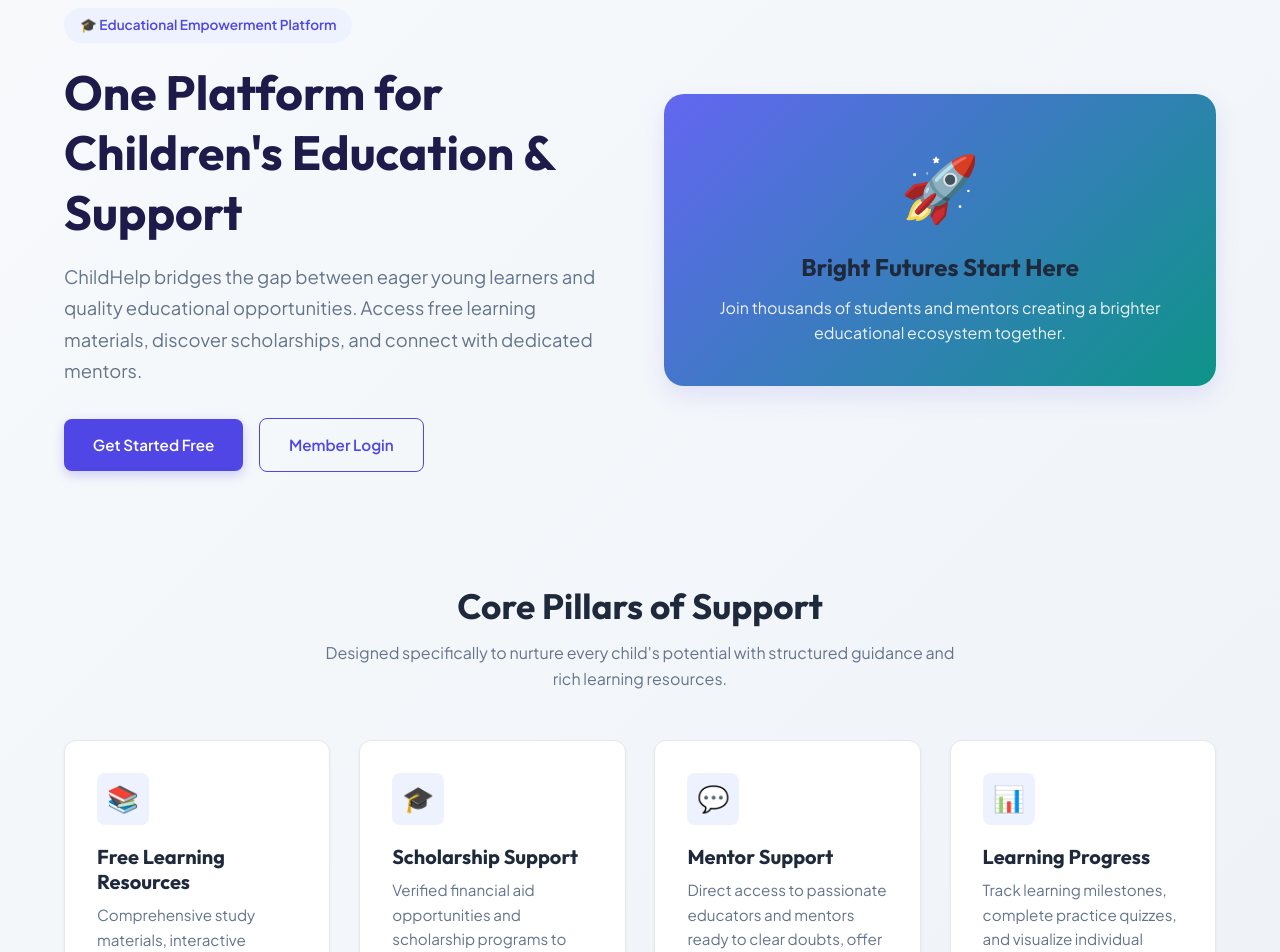
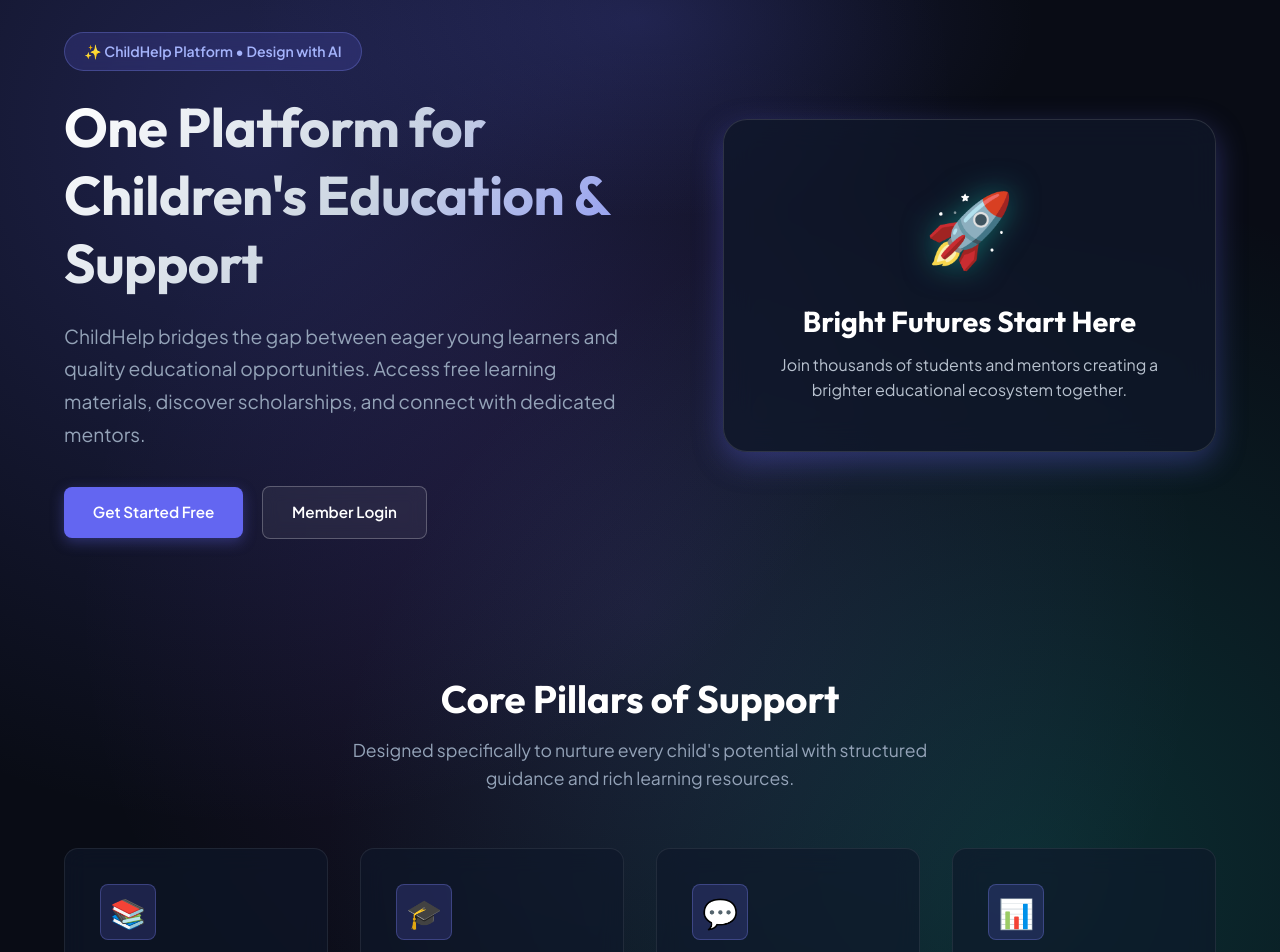
Before and after one commit to yasaswinikayala24-debug/childhelp, a React (Vite) app in the folder frontend/: page / in a window 1280 px wide. Shown: the part 160-1112 px from the top of the page. Built offline with nearby package versions, Linux system fonts and the light colour scheme; no server answers.

Commit message:
Add Google Stitch dark glowing particle mesh background to landing page

```diff
--- a/frontend/src/index.css
+++ b/frontend/src/index.css
@@ -1,23 +1,32 @@
-/* ChildHelp Master Stylesheet */
+/* ChildHelp Master Stylesheet - Featuring Stitch Dark Glow Landing Theme */
 :root {
-  --primary-color: #4f46e5;
-  --primary-hover: #4338ca;
-  --primary-light: #eef2ff;
-  --secondary-color: #0d9488;
-  --secondary-hover: #0f766e;
+  --primary-color: #6366f1;
+  --primary-hover: #4f46e5;
+  --primary-light: rgba(99, 102, 241, 0.15);
+  --secondary-color: #14b8a6;
+  --secondary-hover: #0d9488;
   --accent-color: #f59e0b;
-  --bg-gradient: linear-gradient(135deg, #f8fafc 0%, #edf2f7 100%);
+
+  /* Stitch Dark Mesh Theme */
+  --stitch-bg: #090c15;
+  --stitch-gradient: radial-gradient(circle at 20% 15%, rgba(99, 102, 241, 0.25) 0%, transparent 45%),
+                      radial-gradient(circle at 80% 70%, rgba(20, 184, 166, 0.2) 0%, transparent 50%),
+                      radial-gradient(circle at 50% 50%, rgba(168, 85, 247, 0.12) 0%, transparent 60%),
+                      #090c15;
   --surface-color: #ffffff;
+  --surface-dark: rgba(15, 23, 42, 0.75);
+  --glass-border: rgba(255, 255, 255, 0.12);
   --text-primary: #1e293b;
   --text-secondary: #64748b;
+  --text-light: #f8fafc;
   --text-muted: #94a3b8;
   --border-color: #e2e8f0;
   --shadow-sm: 0 1px 3px rgba(0, 0, 0, 0.05);
   --shadow-md: 0 4px 12px rgba(0, 0, 0, 0.08);
-  --shadow-lg: 0 10px 25px rgba(79, 70, 229, 0.12);
+  --shadow-glow: 0 10px 30px rgba(99, 102, 241, 0.35);
   --radius-sm: 8px;
-  --radius-md: 12px;
-  --radius-lg: 20px;
+  --radius-md: 14px;
+  --radius-lg: 24px;
   --font-heading: 'Outfit', sans-serif;
   --font-body: 'Plus Jakarta Sans', sans-serif;
 }
@@ -30,7 +39,7 @@
 
 body {
   font-family: var(--font-body);
-  background: var(--bg-gradient);
+  background: #f8fafc;
   color: var(--text-primary);
   line-height: 1.6;
   min-height: 100vh;
@@ -60,7 +69,7 @@
 /* Header & Navbar */
 .navbar {
   background: rgba(255, 255, 255, 0.92);
-  backdrop-filter: blur(10px);
+  backdrop-filter: blur(12px);
   border-bottom: 1px solid var(--border-color);
   position: sticky;
   top: 0;
@@ -141,12 +150,13 @@
 .btn-primary {
   background-color: var(--primary-color);
   color: #ffffff;
-  box-shadow: 0 4px 12px rgba(79, 70, 229, 0.25);
+  box-shadow: 0 4px 14px rgba(99, 102, 241, 0.35);
 }
 
 .btn-primary:hover {
   background-color: var(--primary-hover);
-  transform: translateY(-1px);
+  transform: translateY(-2px);
+  box-shadow: 0 6px 20px rgba(99, 102, 241, 0.45);
 }
 
 .btn-secondary {
@@ -167,6 +177,19 @@
 
 .btn-outline:hover {
   background-color: var(--primary-light);
+}
+
+.btn-outline-glow {
+  background: rgba(255, 255, 255, 0.06);
+  color: #ffffff;
+  border: 1.5px solid rgba(255, 255, 255, 0.25);
+  backdrop-filter: blur(8px);
+}
+
+.btn-outline-glow:hover {
+  background: rgba(255, 255, 255, 0.15);
+  border-color: #ffffff;
+  transform: translateY(-1px);
 }
 
 .btn-danger {
@@ -196,119 +219,169 @@
   padding: 2.5rem 1.5rem;
 }
 
-/* Home Page */
+/* Landing Page (Stitch Dark Glow Particle Mesh) */
+.landing-wrapper {
+  background: var(--stitch-gradient);
+  color: #ffffff;
+  min-height: calc(100vh - 140px);
+  position: relative;
+  overflow: hidden;
+}
+
+.landing-wrapper::before {
+  content: '';
+  position: absolute;
+  top: -100px;
+  left: 50%;
+  transform: translateX(-50%);
+  width: 800px;
+  height: 400px;
+  background: radial-gradient(ellipse at center, rgba(99, 102, 241, 0.18) 0%, transparent 70%);
+  pointer-events: none;
+}
+
 .hero-section {
   display: grid;
-  grid-template-columns: 1fr 1fr;
-  gap: 3rem;
+  grid-template-columns: 1.1fr 0.9fr;
+  gap: 3.5rem;
   align-items: center;
-  padding: 3rem 0;
+  padding: 4.5rem 0 3.5rem 0;
 }
 
 .hero-badge {
-  display: inline-block;
-  background: var(--primary-light);
-  color: var(--primary-color);
-  padding: 0.4rem 1rem;
+  display: inline-flex;
+  align-items: center;
+  gap: 0.5rem;
+  background: rgba(99, 102, 241, 0.18);
+  border: 1px solid rgba(129, 140, 248, 0.3);
+  color: #a5b4fc;
+  padding: 0.45rem 1.2rem;
   border-radius: 50px;
   font-weight: 600;
-  font-size: 0.85rem;
-  margin-bottom: 1.2rem;
+  font-size: 0.88rem;
+  margin-bottom: 1.4rem;
+  backdrop-filter: blur(8px);
 }
 
 .hero-title {
-  font-size: 3rem;
-  margin-bottom: 1.2rem;
-  color: #1e1b4b;
+  font-size: 3.4rem;
+  margin-bottom: 1.4rem;
+  color: #ffffff;
+  letter-spacing: -0.5px;
+  background: linear-gradient(135deg, #ffffff 0%, #cbd5e1 50%, #818cf8 100%);
+  -webkit-background-clip: text;
+  -webkit-text-fill-color: transparent;
 }
 
 .hero-subtitle {
-  font-size: 1.15rem;
-  color: var(--text-secondary);
-  margin-bottom: 2rem;
+  font-size: 1.2rem;
+  color: #94a3b8;
+  margin-bottom: 2.2rem;
   line-height: 1.7;
+  max-width: 580px;
 }
 
 .hero-cta {
   display: flex;
-  gap: 1rem;
+  gap: 1.2rem;
   align-items: center;
 }
 
 .hero-card-illustration {
-  background: linear-gradient(135deg, #6366f1 0%, #0d9488 100%);
+  background: var(--surface-dark);
   border-radius: var(--radius-lg);
-  padding: 2.5rem;
+  padding: 3rem 2rem;
   color: #ffffff;
-  box-shadow: var(--shadow-lg);
+  border: 1px solid var(--glass-border);
+  backdrop-filter: blur(16px);
+  box-shadow: var(--shadow-glow);
   text-align: center;
+  position: relative;
+  transition: transform 0.3s ease, box-shadow 0.3s ease;
+}
+
+.hero-card-illustration:hover {
+  transform: translateY(-5px);
+  box-shadow: 0 15px 40px rgba(99, 102, 241, 0.45);
 }
 
 .illustration-icon {
-  font-size: 4rem;
-  margin-bottom: 1rem;
+  font-size: 4.5rem;
+  margin-bottom: 1.2rem;
+  filter: drop-shadow(0 0 15px rgba(20, 184, 166, 0.5));
+}
+
+.hero-card-illustration h2 {
+  color: #ffffff;
+  font-size: 1.8rem;
 }
 
 .features-section {
-  padding: 4rem 0;
+  padding: 5rem 0 3rem 0;
 }
 
 .section-header {
   text-align: center;
   max-width: 650px;
-  margin: 0 auto 3rem auto;
+  margin: 0 auto 3.5rem auto;
 }
 
 .section-title {
-  font-size: 2.2rem;
+  font-size: 2.4rem;
   margin-bottom: 0.8rem;
+  color: #ffffff;
 }
 
 .section-subtitle {
-  color: var(--text-secondary);
+  color: #94a3b8;
+  font-size: 1.1rem;
 }
 
 .features-grid {
   display: grid;
-  grid-template-columns: repeat(auto-fit, minmax(250px, 1fr));
-  gap: 1.8rem;
+  grid-template-columns: repeat(auto-fit, minmax(260px, 1fr));
+  gap: 2rem;
 }
 
 .feature-card {
-  background: var(--surface-color);
-  padding: 2rem;
+  background: rgba(15, 23, 42, 0.65);
+  padding: 2.2rem;
   border-radius: var(--radius-md);
-  border: 1px solid var(--border-color);
-  box-shadow: var(--shadow-sm);
-  transition: transform 0.2s ease, box-shadow 0.2s ease;
+  border: 1px solid rgba(255, 255, 255, 0.08);
+  backdrop-filter: blur(12px);
+  transition: transform 0.3s ease, border-color 0.3s ease, box-shadow 0.3s ease;
 }
 
 .feature-card:hover {
-  transform: translateY(-4px);
-  box-shadow: var(--shadow-md);
+  transform: translateY(-6px);
+  border-color: rgba(99, 102, 241, 0.4);
+  box-shadow: 0 10px 25px rgba(99, 102, 241, 0.25);
 }
 
 .feature-icon {
-  width: 52px;
-  height: 52px;
+  width: 56px;
+  height: 56px;
   border-radius: var(--radius-sm);
-  background: var(--primary-light);
-  color: var(--primary-color);
+  background: rgba(99, 102, 241, 0.2);
+  color: #818cf8;
   display: flex;
   align-items: center;
   justify-content: center;
-  font-size: 1.6rem;
-  margin-bottom: 1.2rem;
+  font-size: 1.8rem;
+  margin-bottom: 1.4rem;
+  border: 1px solid rgba(129, 140, 248, 0.3);
 }
 
 .feature-title {
-  font-size: 1.25rem;
-  margin-bottom: 0.6rem;
+  font-size: 1.3rem;
+  margin-bottom: 0.7rem;
+  color: #f8fafc;
 }
 
 .feature-desc {
-  color: var(--text-secondary);
+  color: #94a3b8;
   font-size: 0.95rem;
+  line-height: 1.6;
 }
 
 /* Auth Pages (Login & Register) */
@@ -365,7 +438,7 @@
 .form-input:focus, .form-select:focus {
   border-color: var(--primary-color);
   background-color: #ffffff;
-  box-shadow: 0 0 0 3px rgba(79, 70, 229, 0.12);
+  box-shadow: 0 0 0 3px rgba(99, 102, 241, 0.15);
 }
 
 .form-input.is-invalid {
@@ -486,10 +559,11 @@
 
 /* Footer */
 .footer {
-  background: var(--surface-color);
-  border-top: 1px solid var(--border-color);
+  background: #090c15;
+  border-top: 1px solid rgba(255, 255, 255, 0.08);
   padding: 2.5rem 1.5rem 1.5rem 1.5rem;
   margin-top: auto;
+  color: #94a3b8;
 }
 
 .footer-container {
@@ -506,19 +580,19 @@
   font-family: var(--font-heading);
   font-size: 1.3rem;
   font-weight: 700;
-  color: var(--primary-color);
+  color: #818cf8;
 }
 
 .footer-desc {
-  color: var(--text-secondary);
+  color: #94a3b8;
   font-size: 0.9rem;
   max-width: 500px;
 }
 
 .footer-copy {
-  color: var(--text-muted);
+  color: #64748b;
   font-size: 0.85rem;
-  border-top: 1px solid var(--border-color);
+  border-top: 1px solid rgba(255, 255, 255, 0.08);
   width: 100%;
   padding-top: 1.2rem;
 }
@@ -530,7 +604,7 @@
     text-align: center;
   }
   .hero-title {
-    font-size: 2.2rem;
+    font-size: 2.4rem;
   }
   .hero-cta {
     justify-content: center;
--- a/frontend/src/pages/Home.jsx
+++ b/frontend/src/pages/Home.jsx
@@ -3,11 +3,12 @@
 
 const Home = () => {
   return (
+    <div className="landing-wrapper">
       <main className="main-content">
         {/* Hero Section */}
         <section className="hero-section">
           <div>
-          <span className="hero-badge">🎓 Educational Empowerment Platform</span>
+            <span className="hero-badge">✨ ChildHelp Platform • Design with AI</span>
             <h1 className="hero-title">One Platform for Children's Education & Support</h1>
             <p className="hero-subtitle">
               ChildHelp bridges the gap between eager young learners and quality educational opportunities. Access free learning materials, discover scholarships, and connect with dedicated mentors.
@@ -16,7 +17,7 @@
               <Link to="/register" className="btn btn-primary" style={{ padding: '0.85rem 1.8rem' }}>
                 Get Started Free
               </Link>
-            <Link to="/login" className="btn btn-outline" style={{ padding: '0.85rem 1.8rem' }}>
+              <Link to="/login" className="btn btn-outline-glow" style={{ padding: '0.85rem 1.8rem' }}>
                 Member Login
               </Link>
             </div>
@@ -25,7 +26,7 @@
           <div className="hero-card-illustration">
             <div className="illustration-icon">🚀</div>
             <h2>Bright Futures Start Here</h2>
-          <p style={{ marginTop: '0.8rem', opacity: 0.9 }}>
+            <p style={{ marginTop: '0.8rem', opacity: 0.9, color: '#cbd5e1' }}>
               Join thousands of students and mentors creating a brighter educational ecosystem together.
             </p>
           </div>
@@ -79,6 +80,7 @@
           </div>
         </section>
       </main>
+    </div>
   );
 };
 
```
Lines whose indentation alone changed are shown as unchanged.
